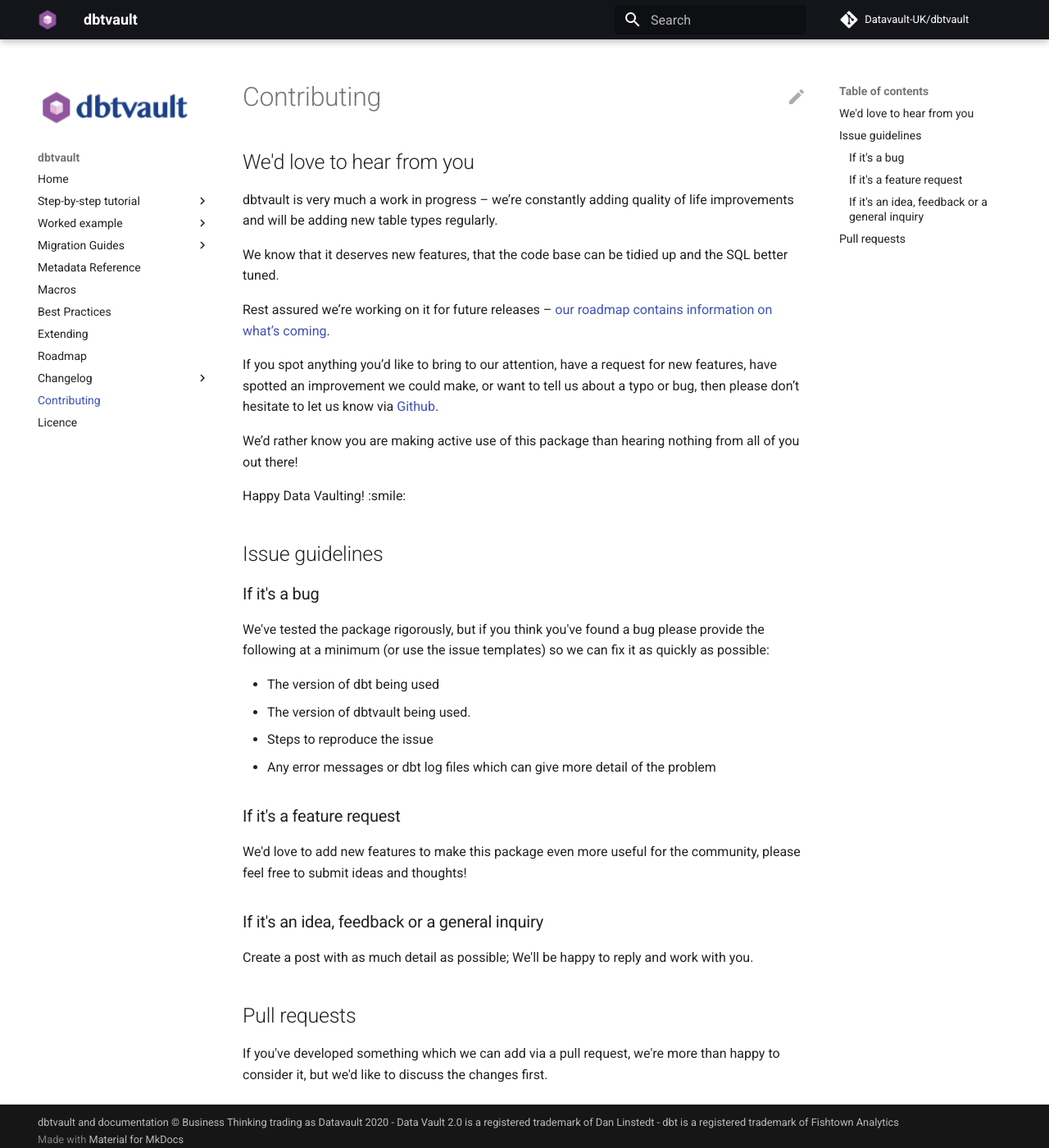
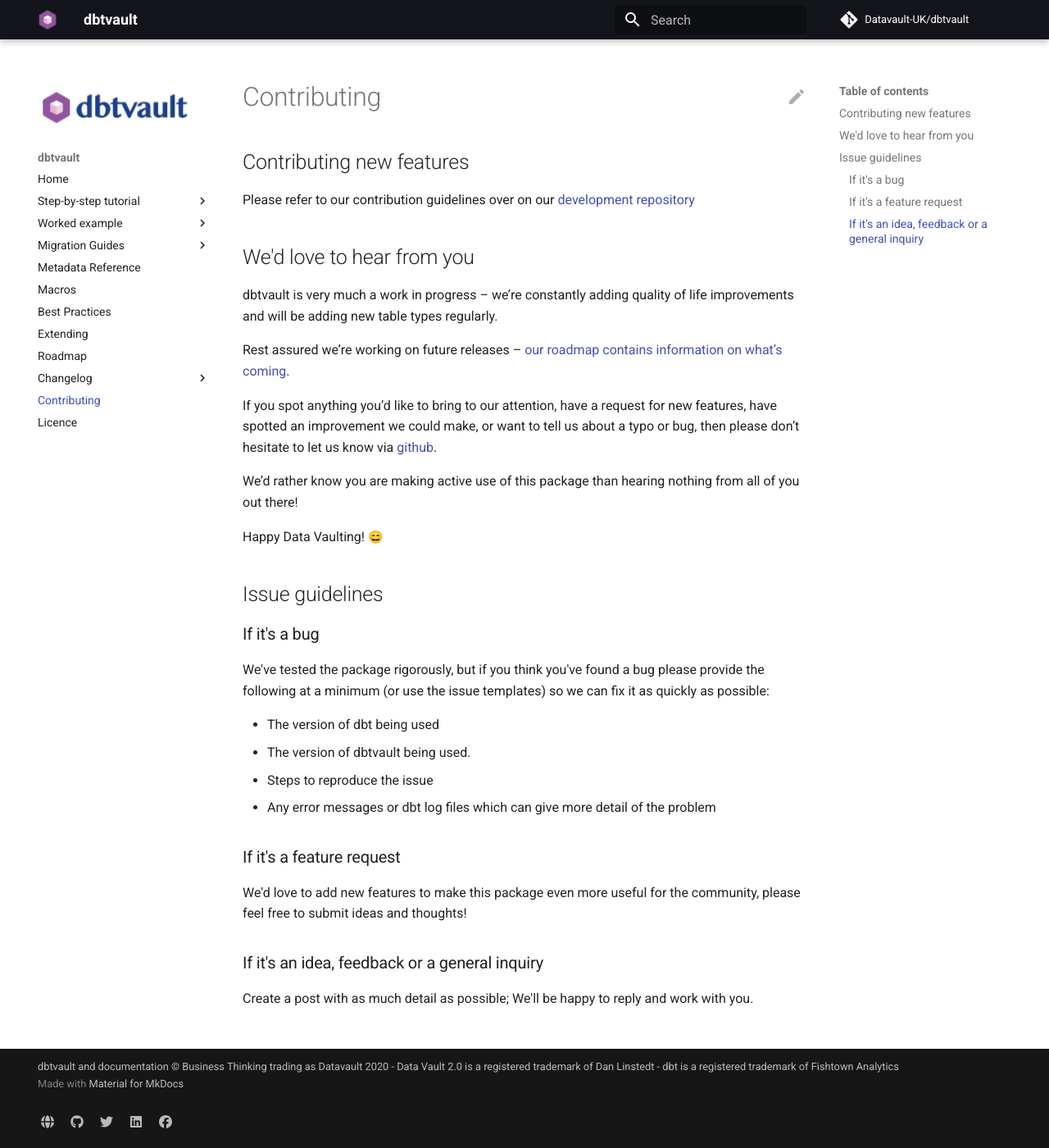
Before and after one commit to Datavault-UK/automate-dv-docs, an MkDocs documentation site: the page built from docs/contributing.md, in a window 1280 px wide and 1400 px high. Shown: the whole window at 82% size. Built offline with MkDocs 1.6.1 and Material for MkDocs 9.7.7, drawn with Linux system fonts in a browser that asks for light colours; emoji names are drawn with the system emoji font; comment, search, counter and statistics services are not loaded.

Commit message:
Fix for emojis

```diff
--- a/docs/contributing.md
+++ b/docs/contributing.md
@@ -1,14 +1,16 @@
+## Contributing new features
+
+Please refer to our contribution guidelines over on our [development repository](https://github.com/Datavault-UK/dbtvault-dev/blob/master/CONTRIBUTING.md)
+
 ## We'd love to hear from you
 
 dbtvault is very much a work in progress – we’re constantly adding quality of life improvements and will be adding
 new table types regularly.
 
-We know that it deserves new features, that the code base can be tidied up and the SQL better tuned.
-
-Rest assured we’re working on it for future releases – [our roadmap contains information on what’s coming](roadmap.md).
+Rest assured we’re working on future releases – [our roadmap contains information on what’s coming](https://dbtvault.readthedocs.io/en/latest/roadmap/).
 
 If you spot anything you’d like to bring to our attention, have a request for new features, have spotted an improvement we could make,
-or want to tell us about a typo or bug, then please don’t hesitate to let us know via [Github](https://github.com/Datavault-UK/dbtvault/issues).
+or want to tell us about a typo or bug, then please don’t hesitate to let us know via [github](https://github.com/Datavault-UK/dbtvault/issues).
 
 We’d rather know you are making active use of this package than hearing nothing from all of you out there!
 
@@ -31,7 +33,3 @@
 
 ### If it's an idea, feedback or a general inquiry
 Create a post with as much detail as possible; We'll be happy to reply and work with you.
-
-## Pull requests
-If you've developed something which we can add via a pull request, we're more than happy to consider it, but we'd
-like to discuss the changes first.
--- a/mkdocs.yml
+++ b/mkdocs.yml
@@ -71,6 +71,9 @@
   - toc:
       permalink: true
       toc_depth: 1-3
+  - pymdownx.emoji:
+      emoji_index: !!python/name:materialx.emoji.twemoji
+      emoji_generator: !!python/name:materialx.emoji.to_svg
   - attr_list
 
 plugins:
```
Also changed, not shown: docs/worked_example/we_setup.md (+1 -2 lines).
